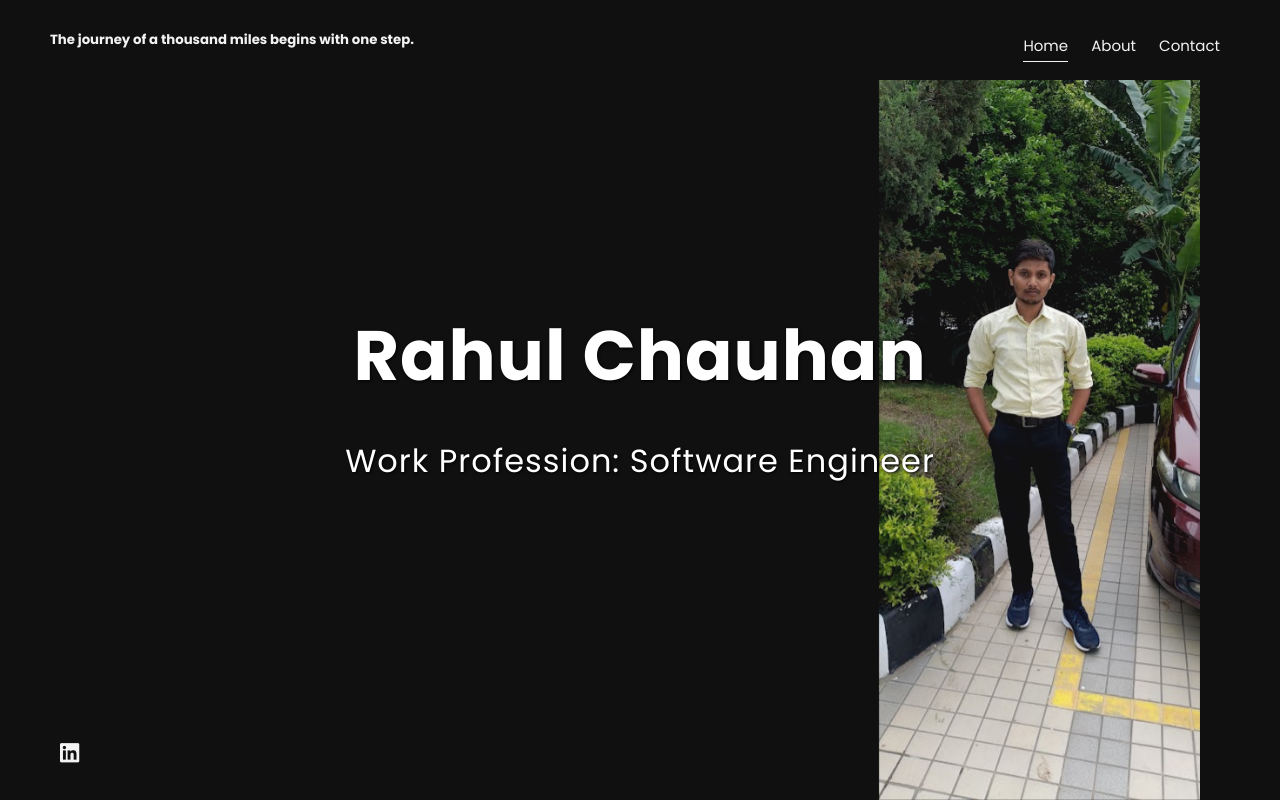
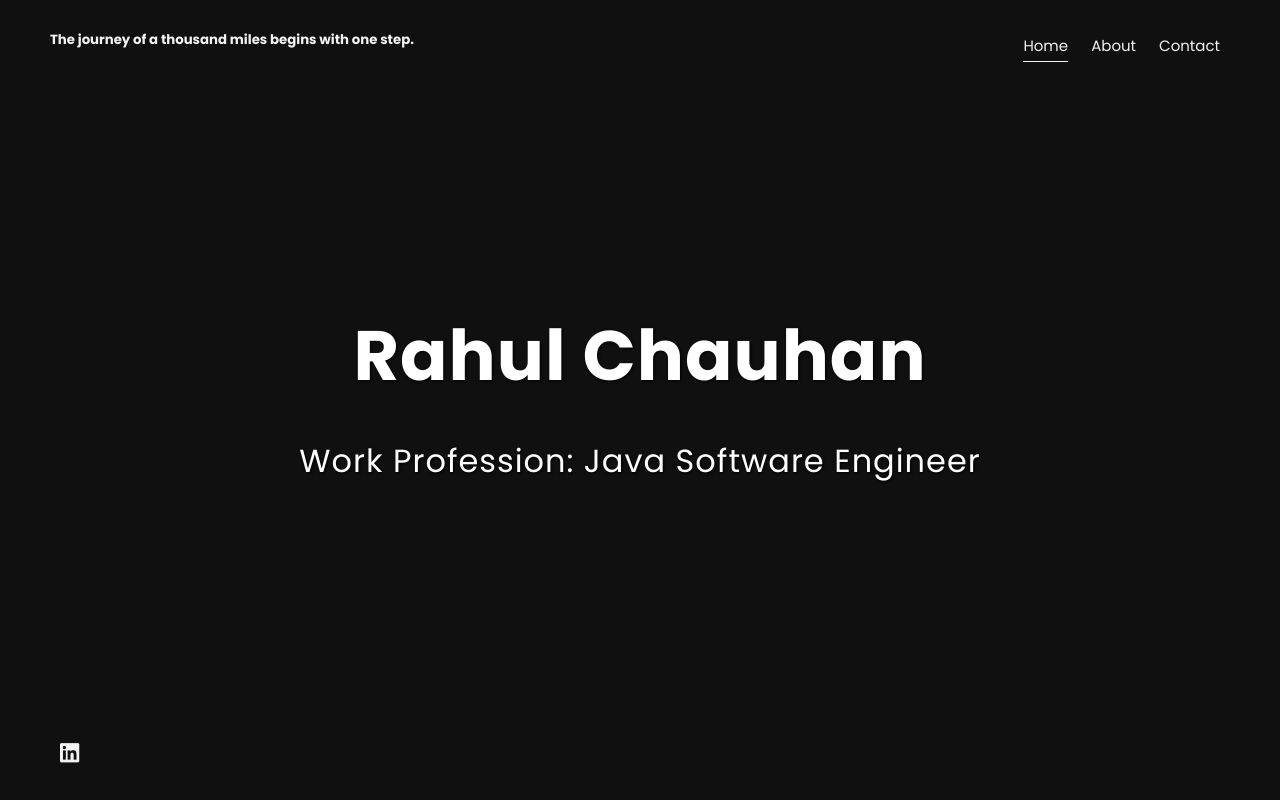
Before and after one commit to BootifulDeveloper/myportfolio, a React (Create React App) app: page / in a window 1280 px wide. Built offline with nearby package versions, Linux system fonts and the light colour scheme.

Commit message:
new changes

```diff
--- a/src/App.js
+++ b/src/App.js
@@ -5,7 +5,7 @@ function App() {
   const personalDetails = {
     name: "Rahul Chauhan",
     location: "Noida, Uttar Pradesh",
-    tagline: "Work Profession: Software Engineer",
+    tagline: "Work Profession: Java Software Engineer",
     email: "rahulchauhan.12071998@gmail.com",
     availability: "Open for work/Problem Solving",
     brand:
--- a/src/pages/landing/Landing.js
+++ b/src/pages/landing/Landing.js
@@ -1,6 +1,6 @@
 import { motion } from "framer-motion";
 import { useInView } from "react-intersection-observer";
-import landingImage from "../../images/bgmehd.png";
+
 import SocialIcons from "../../components/SocialIcons";
 
 const Landing = ({ name, tagline }) => {
@@ -69,7 +69,7 @@ const Landing = ({ name, tagline }) => {
           {tagline}
         </motion.p>
       </div>
-      <div className="image-container">
+      {/* <div className="image-container">
         <motion.img
           className="landingImage"
           ref={ref}
@@ -80,7 +80,7 @@ const Landing = ({ name, tagline }) => {
           src={landingImage}
           alt="Rahul Chauhan"
         />
-      </div>
+      </div> */}
 
       <SocialIcons />
     </section>
```
